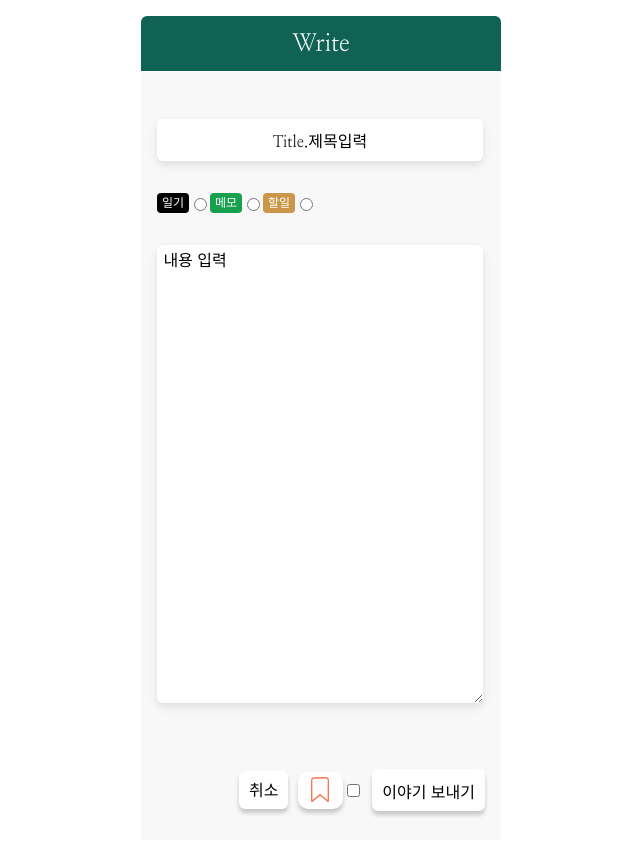
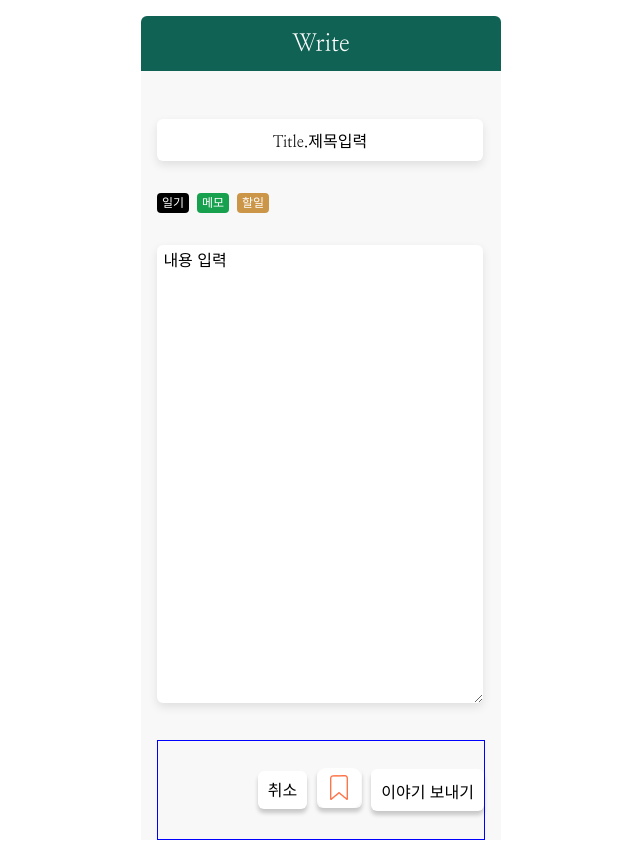
Before and after one commit to YooSangbum/project3, a Node server app: page /write in a window 1280 px wide. Shown: the whole page, without its empty margins (319-959 px from the left). Run offline with Node 20, Linux system fonts and the light colour scheme; some libraries are stand-ins or nearby versions; some web fonts are replaced.

Commit message:
이미지올리기

```diff
--- a/public/css/index.css
+++ b/public/css/index.css
@@ -46,8 +46,12 @@
   align-items: center;
 }
 .list_title {
-  font-size: 20px;
+  font-size: 16px;
   font-weight: bold;
+  color: black;
+  overflow: hidden;
+  text-overflow: ellipsis;
+  white-space: nowrap;
 }
 .date {
   font-size: 12px;
--- a/public/css/write.css
+++ b/public/css/write.css
@@ -35,6 +35,7 @@
   font-family: 'Nanum Gothic Coding', monospace;
   font-size: 12px;
   cursor: pointer;
+  margin-right: 0.5rem;
 }
 .memo {
   background-color: var(--c-categori2);
@@ -56,26 +57,18 @@
 }
 
 .btns {
+  border: 1px solid blue;
   justify-content: flex-end;
   align-items: center;
   height: 100px;
 }
-.bookmark {
-  background-color: var(--c-font1);
-  border-radius: 10px;
-  width: 44.32px;
-  height: 37px;
-  margin-left: 10px;
+.btns img {
+  margin-left: 0.6rem;
   box-shadow: 0px 4px 4px rgba(0, 0, 0, 0.2);
-  position: relative;
+  border-radius: 6px;
   cursor: pointer;
 }
-.bookmark img {
-  position: absolute;
-  left: -3.5px;
-  top: 15%;
-  margin-left: 1rem;
-}
+
 #cancel,
 #send {
   border: none;
--- a/views/write.ejs
+++ b/views/write.ejs
@@ -29,11 +29,17 @@
           <input type="text" name="title" id="title" value="Title.제목입력" />
           <div class="categori">
             <label for="diary" class="diary">일기</label>
-            <input type="radio" name="categori" value="diary" id="diary" />
+            <input
+              type="radio"
+              name="categori"
+              value="일기"
+              id="diary"
+              hidden
+            />
             <label for="memo" class="memo">메모</label>
-            <input type="radio" name="categori" value="memo" id="memo" />
+            <input type="radio" name="categori" value="메모" id="memo" hidden />
             <label for="todo" class="todo">할일</label>
-            <input type="radio" name="categori" value="todo" id="todo" />
+            <input type="radio" name="categori" value="할일" id="todo" hidden />
           </div>
 
           <input type="date" id="currentDate" name="today" hidden />
@@ -41,15 +47,14 @@
           <div class="btns">
             <a href="/" id="cancel">취소</a>
             <label for="bookmark"
-              ><div class="bookmark">
-                <img src="/public/image/bookmarkbig.png" alt="bookmark" />
-              </div>
+              ><img src="/public/image/책갈피.png" alt="" />
             </label>
             <input
               type="checkbox"
               name="bookmark"
               id="bookmark"
               value="bookmark"
+              hidden
             />
             <input type="submit" name="send" id="send" value="이야기 보내기" />
           </div>
```
Also changed, not shown: public/image/책갈피.png (added).
